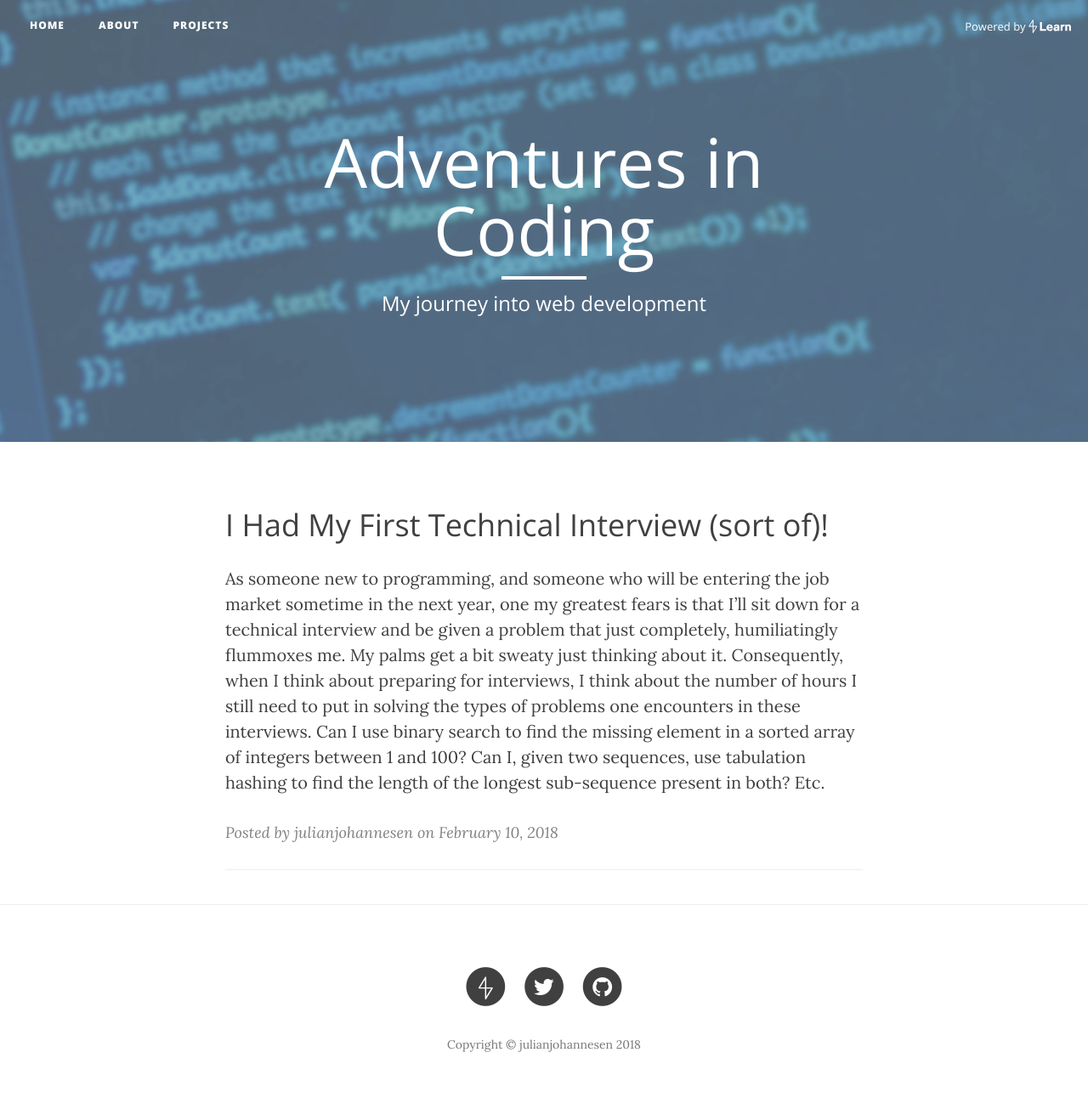
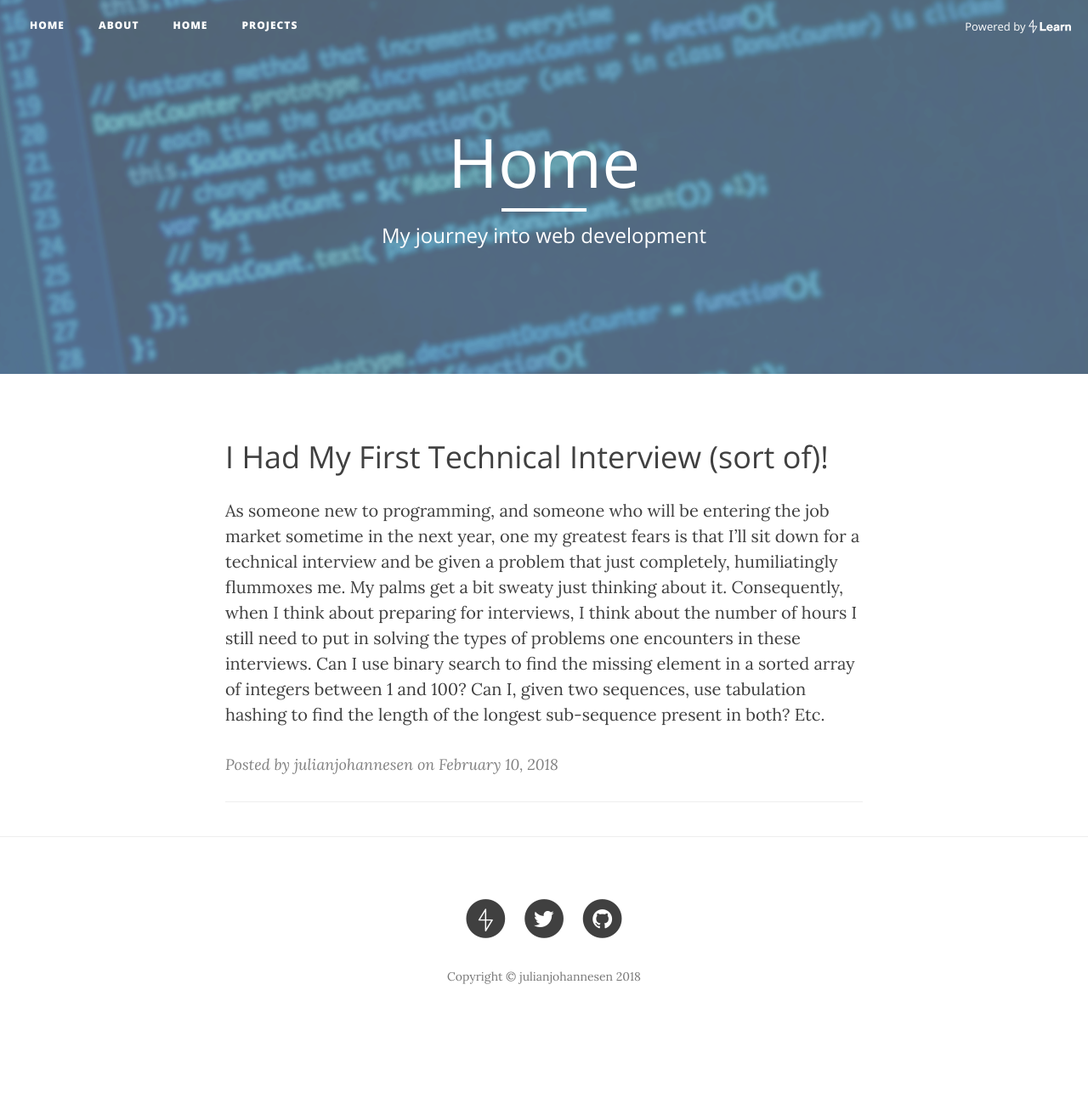
Before and after one commit to julianjohannesen/julianjohannesen.github.io, a Jekyll site: the page built from index.html, in a window 1280 px wide. Shown: the whole page at 85% size. Built offline with Jekyll 4.4.1, drawn with Linux system fonts in a browser that asks for light colours; nearby versions of some CDN libraries; the list of posts is cut into pages by our own code; after the commit the page ends 1225 px from its top, so only the background shows below that.

Commit message:
Some changes to the Jeykll header information in the about, projects, index files

```diff
--- a/about.html
+++ b/about.html
@@ -2,6 +2,7 @@
 layout: page
 title: About
 header-img: "img/about-bg.png"
+permalink: about
 ---
 
 <p>I spent the past twelve and a half years at Nonprofit VOTE, a small, Boston-based 501(c)(3) the mission of which is to work with nonprofit service providers and community-based organizations to help the people they serve become more civically engaged. My work comprised conducting research on nonpartisan civic and voter engagement, creating training materials and other resources, and providing training to organizations to enable them to integrate civic engagement activities into their ongoing work. </p>
--- a/index.html
+++ b/index.html
@@ -1,5 +1,7 @@
 ---
 layout: page
+title: Home
+header-img:
 ---
 
 {% for post in paginator.posts %}
--- a/projects.html
+++ b/projects.html
@@ -2,6 +2,7 @@
 layout: page
 title: Projects
 header-img: "img/project-bg.png"
+permalink: projects
 ---
 
 <p>Pixel Art Maker</p>
```
